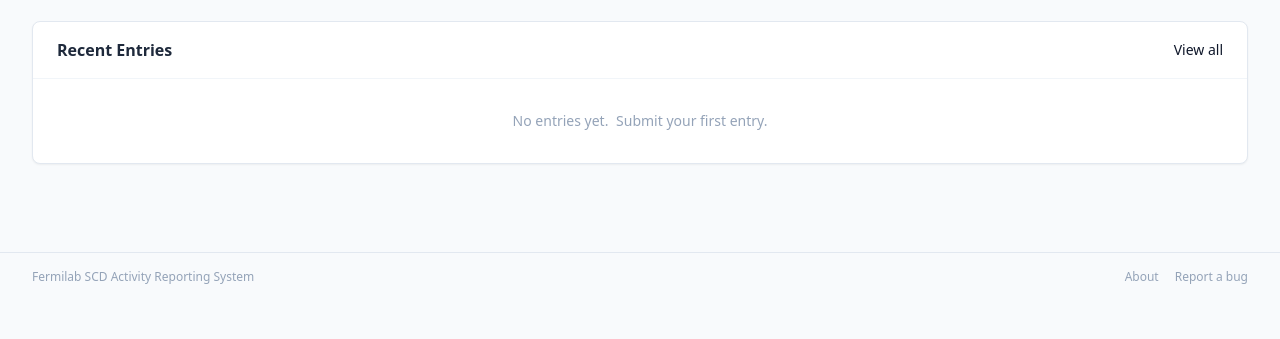
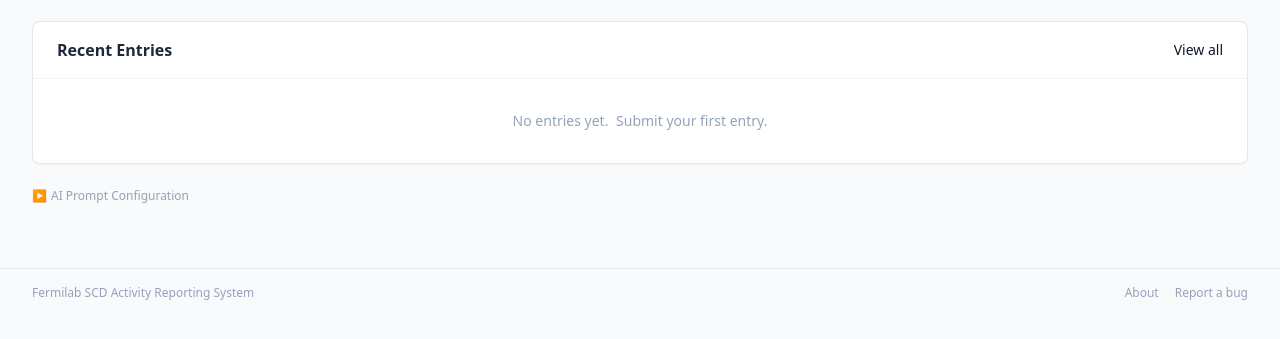
Before and after one commit to normanajn/SCD-Reporting, a Django app: page / in a window 1280 px wide. Shown: the part 153-492 px from the top of the page. Run offline with Django 5.2, Linux system fonts and the light colour scheme; the visitor is signed in with stand-in values (Sample User, id 1); data comes from the database, SQL or seed files in the repository; data that the repository does not hold is empty; parts of the project's set-up code (start-up, migrations or seed data) failed here and were passed over; some libraries are stand-ins or nearby versions.

Commit message:
Show AI prompt config to all users, not just admins
The prompt config section was mistakenly nested inside the admin-only
block. Since config is now per-user, every user should be able to view
and edit their own prompts.

Co-Authored-By: Claude Sonnet 4.6 <noreply@anthropic.com>

```diff
--- a/apps/core/templates/core/dashboard.html
+++ b/apps/core/templates/core/dashboard.html
@@ -130,7 +130,9 @@
     </div>
   </div>
 
-  {# ── AI Prompt configuration – admin only ────────────────────────────────── #}
+  {% endif %}
+
+  {# ── AI Prompt configuration – all users ─────────────────────────────────── #}
   <details class="group mt-2">
     <summary class="cursor-pointer text-xs text-slate-400 hover:text-slate-600 select-none list-none flex items-center gap-1">
       <span class="transition-transform group-open:rotate-90 inline-block">▶</span>
@@ -140,7 +142,7 @@
     <div class="mt-3 bg-white rounded-lg border border-slate-200 shadow-sm overflow-hidden">
       <div class="px-6 py-3 bg-slate-50 border-b border-slate-200">
         <p class="text-sm font-semibold text-slate-700">AI Prompt Configuration</p>
-        <p class="text-xs text-slate-400 mt-0.5">Changes apply immediately to all future AI Summary requests.</p>
+        <p class="text-xs text-slate-400 mt-0.5">Your personal prompt settings — changes apply to your AI Summary requests only.</p>
       </div>
 
       <form method="post" action="{% url 'dashboard-prompt-config' %}" class="px-6 py-5 space-y-5">
@@ -176,7 +178,6 @@
       </form>
     </div>
   </details>
-  {% endif %}
 
 </div>
 
--- a/apps/core/views.py
+++ b/apps/core/views.py
@@ -109,9 +109,6 @@ class DashboardSummaryDownloadPdfView(LoginRequiredMixin, View):
 
 class DashboardPromptConfigView(LoginRequiredMixin, View):
     def post(self, request):
-        if not request.user.is_scd_admin:
-            from django.http import HttpResponseForbidden
-            return HttpResponseForbidden()
         from apps.reports.forms import AIPromptConfigForm
         from apps.reports.models import AIPromptConfig
         form = AIPromptConfigForm(request.POST, instance=AIPromptConfig.get_or_create_for_user(request.user))
```
